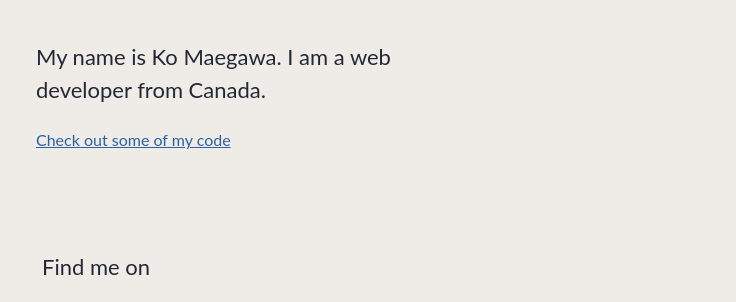
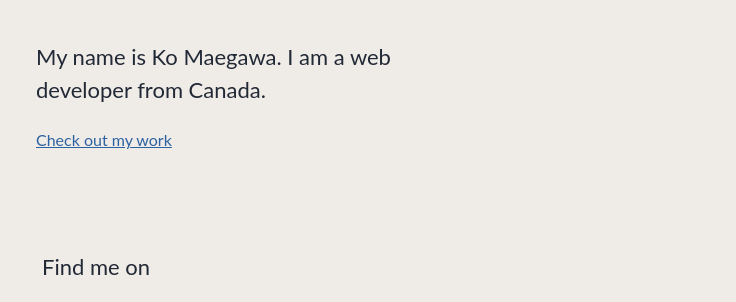
Before and after one commit to Bowser604/portfolio-website, a plain HTML site: page index.html in a window 1280 px wide. Shown: the part 78-380 px from the top of the page, 544-1280 px from the left. Drawn offline with nearby package versions, Linux system fonts and the light colour scheme.

Commit message:
Update index page
Changed /index.html

```diff
--- a/index.html
+++ b/index.html
@@ -34,7 +34,7 @@
         <main class="profile">
             <img src="./img/profile_portrait.JPG" class="profile__portrait" alt="A photograph of me">
                     <p>My name is Ko Maegawa. I am a <span>web</span> developer from Canada.</p>
-                    <div><a href="#">Check out some of my code</a></div>
+                    <div><a href="#">Check out my work</a></div>
         </main>
         <footer class="page-footer">
             <p>Find me on</p>
```
